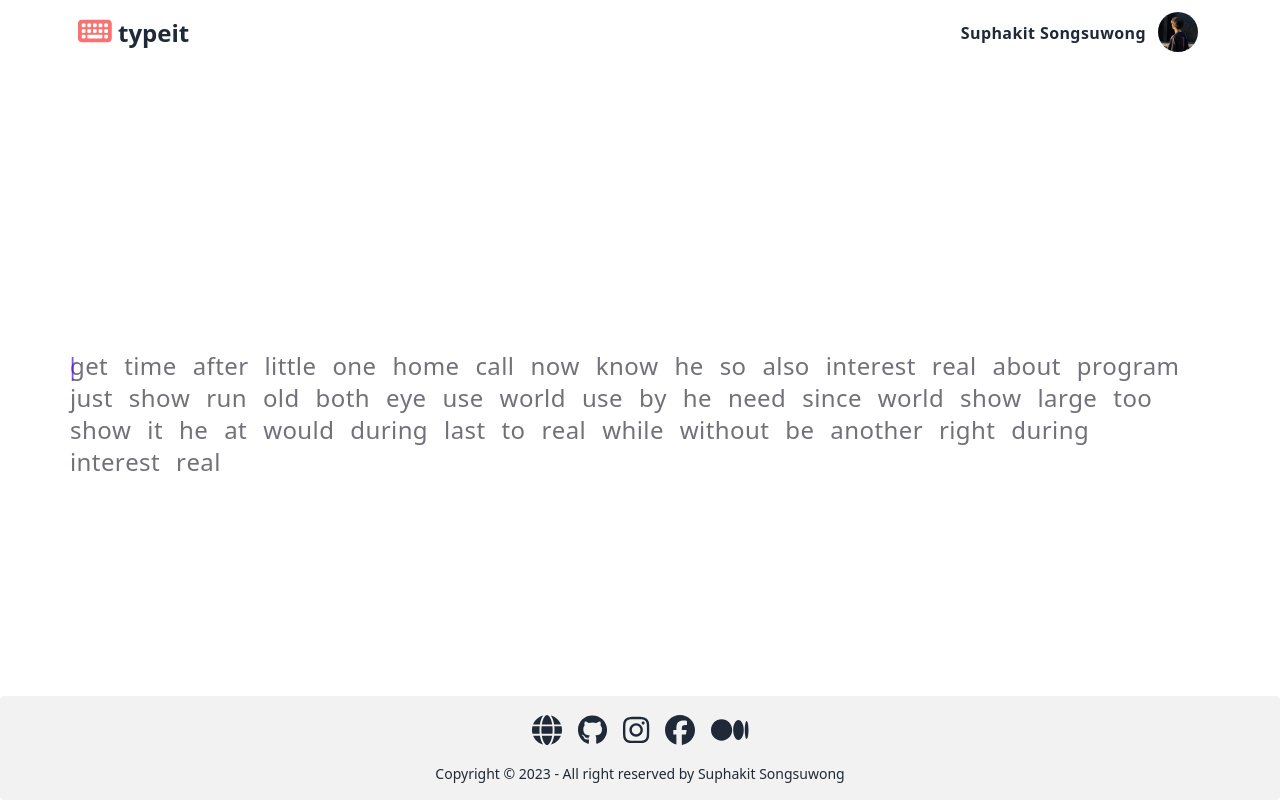
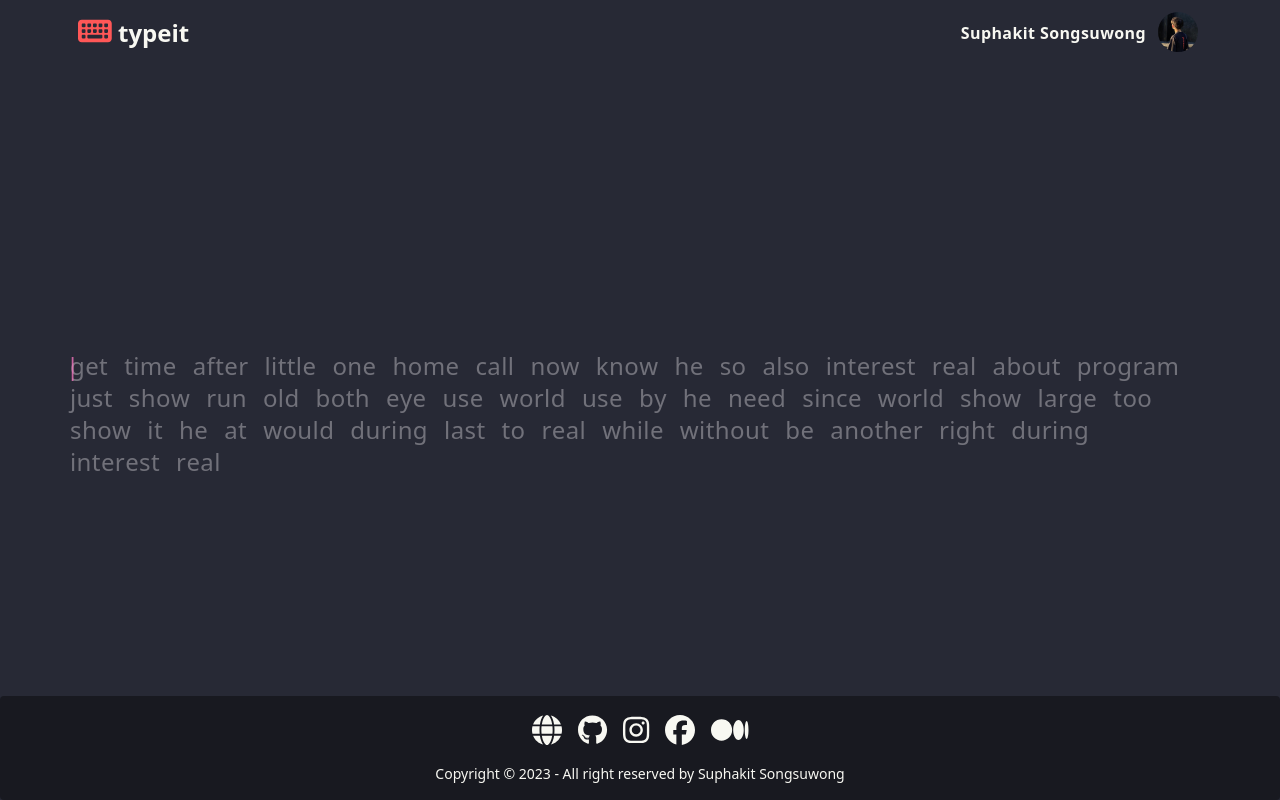
Before and after one commit to biskitsx/kittotype, a Next.js app: page / in a window 1280 px wide. Built offline with nearby package versions, Linux system fonts and the light colour scheme.

Commit message:
add theme and animation

```diff
--- a/tailwind.config.ts
+++ b/tailwind.config.ts
@@ -15,8 +15,14 @@ const config: Config = {
                 '960': '960px',
                 '1140': '1140px',
                 '1320': '1320px',
+            },
+            animation: {
+                'pulse-fast': 'pulse 1s cubic-bezier(0.4, 0, 0.6, 1) infinite',
             }
-        }
+        },
+    },
+    daisyui: {
+        themes: ["dracula"],
     },
     plugins: [daisyui],
 }
```
